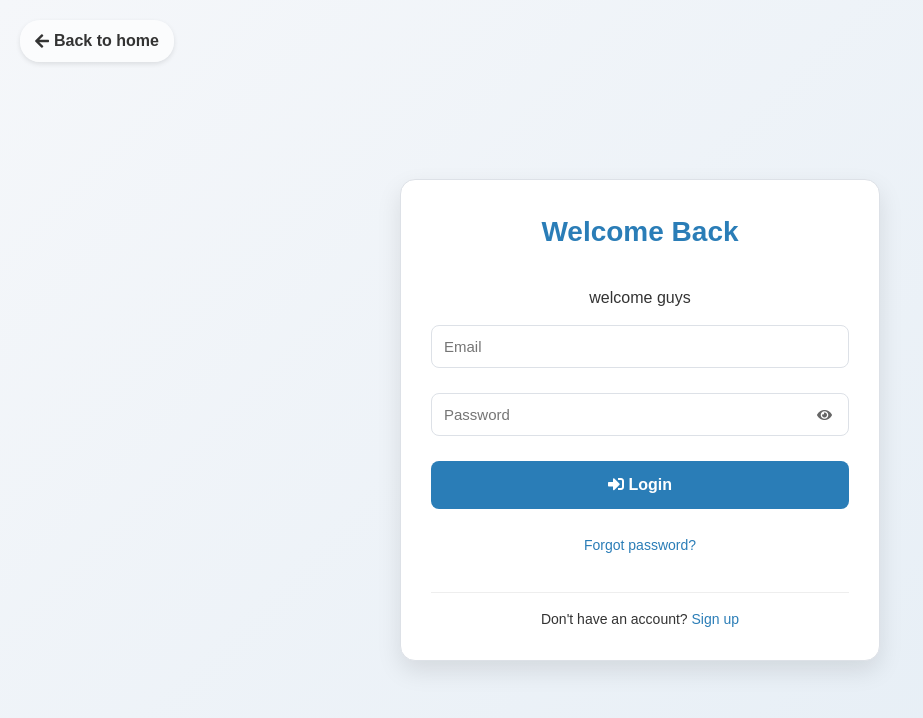
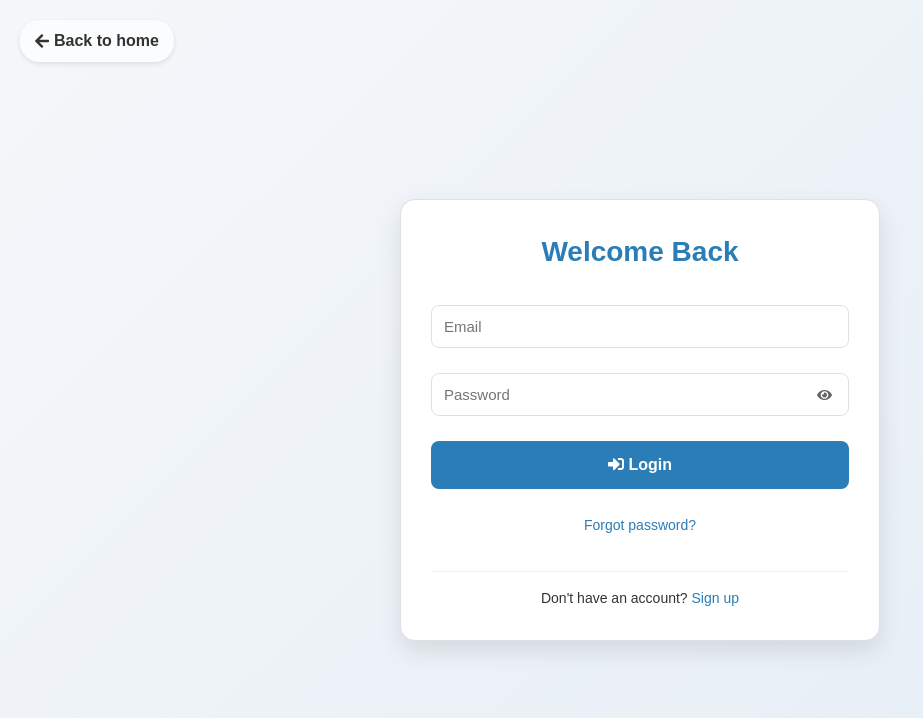
Before and after one commit to eduardodfran/basta_dental, a website: page frontend/public/login.html in a window 1280 px wide. Shown: the whole page, without its empty margins (0-923 px from the left). Drawn offline with Linux system fonts and the light colour scheme.

Commit message:
refactor: Remove unnecessary welcome message from login page

```diff
--- a/frontend/public/login.html
+++ b/frontend/public/login.html
@@ -25,7 +25,6 @@
     </header>
     <div class="container">
       <h2>Welcome Back</h2>
-      <p>welcome guys</p>
       <!-- Add feedback message container -->
       <div id="feedback-message" class="feedback-message"></div>
       <form id="login-form" class="form">
```
